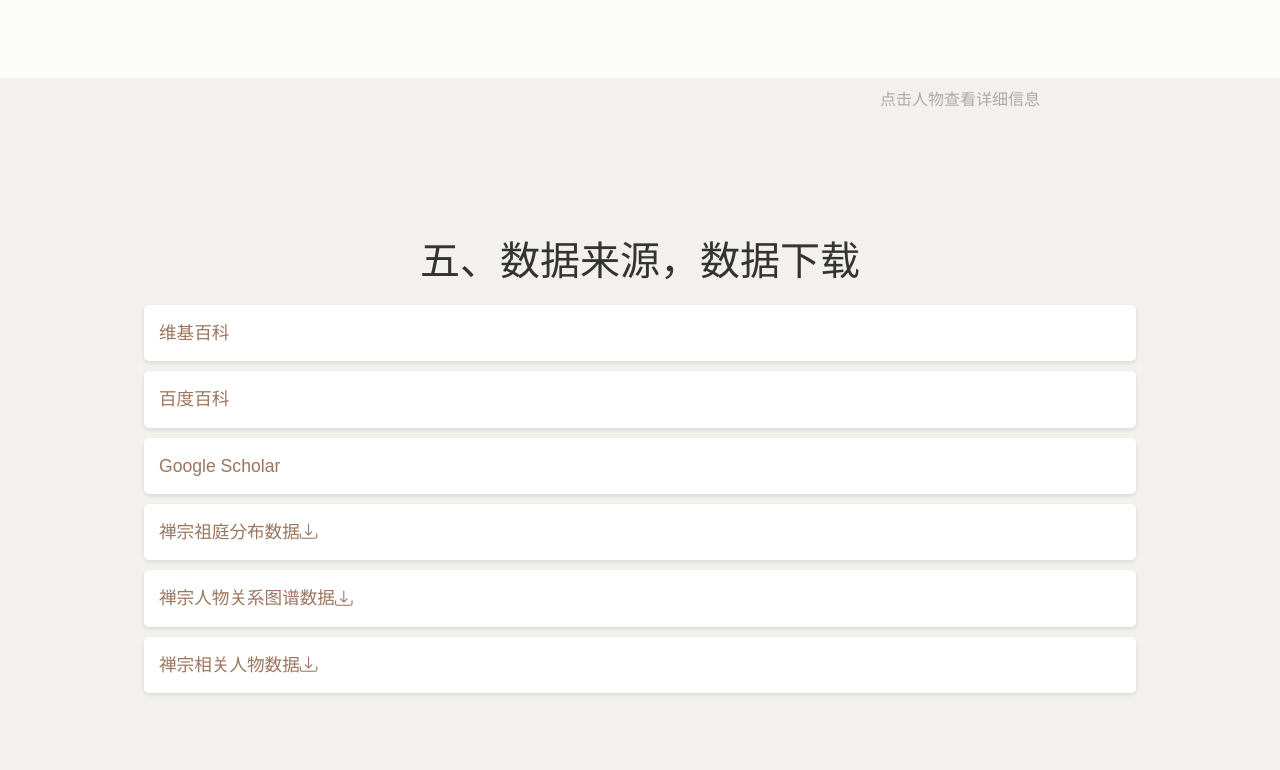
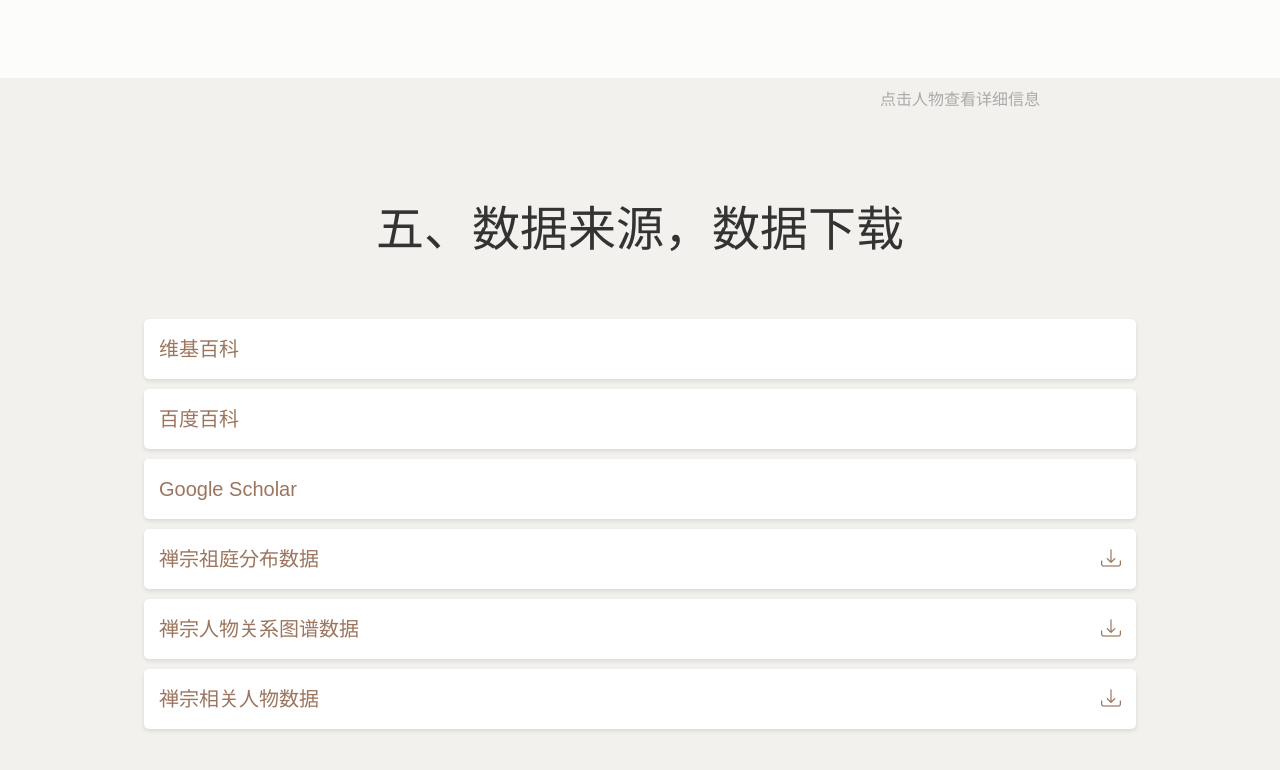
Before and after one commit to qjf0126/zendataviz, a React (Create React App) app: page / in a window 1280 px wide. Shown: the part 7122-7892 px from the top of the page. Built offline with nearby package versions, Linux system fonts and the light colour scheme; the HTML template or start-up script is replaced by a standard one; a web font is replaced by a local one.

Commit message:
Add files via upload

```diff
--- a/src/App.css
+++ b/src/App.css
@@ -477,8 +477,8 @@
   }
 
   .reference-container h2 {
-    font-size: 2.5rem;
-    margin-bottom: 20px;
+    font-size: 3rem;
+    margin-bottom: 60px;
     color: #333;
   }
 
@@ -494,14 +494,23 @@
     margin-bottom: 10px;
     box-shadow: 0 2px 4px rgba(0, 0, 0, 0.1);
     border-radius: 5px;
+    display: flex;
+    align-items: center;
+    justify-content: space-between;
   }
 
   .reference-item a {
     text-decoration: none;
     color: #9C755F;
-    font-size: 1.1rem;
+    font-size: 1.25rem;
   }
 
   .reference-item a:hover {
     text-decoration: underline;
   }
+
+
+.download-icon {
+  margin-left: 10px;
+  text-decoration: none;
+}
```
